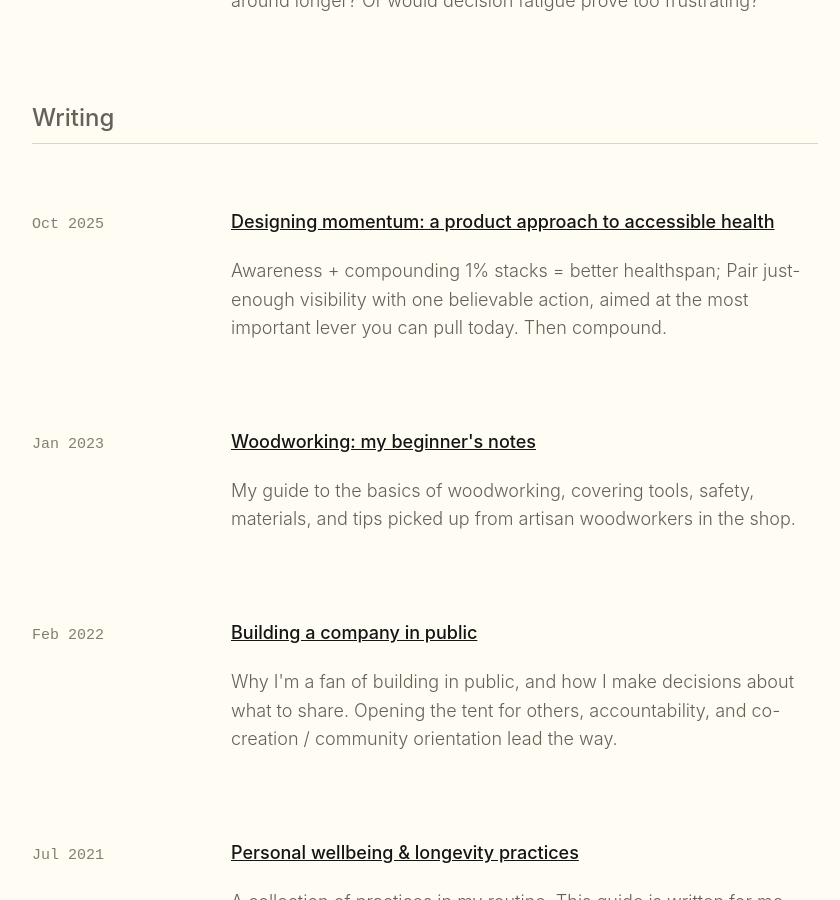
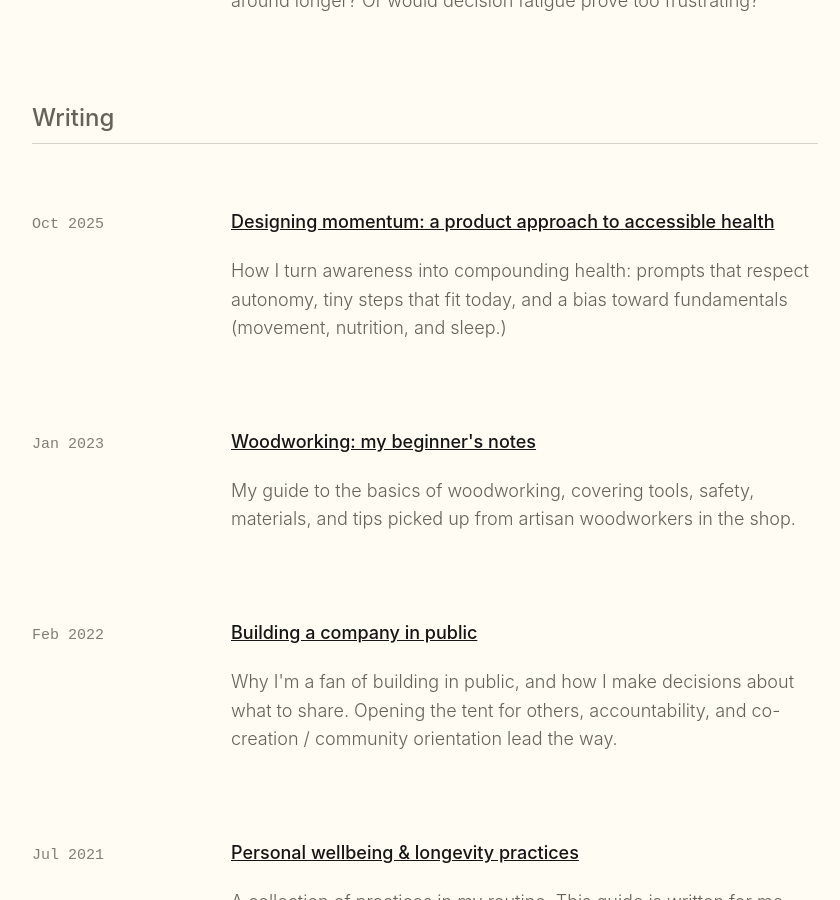
Before and after one commit to paulmederos/pm17, a Jekyll site: the page built from index.html, in a window 1280 px wide and 900 px high, scrolled down 2342 px. Shown: the whole window, without its empty margins (215-1055 px from the left). Built offline with Jekyll 4.4.1, drawn with Linux system fonts in a browser that asks for light colours; some web fonts are replaced.

Commit message:
updated teaser

```diff
--- a/_posts/2025-10-13-behavior-playbook.md
+++ b/_posts/2025-10-13-behavior-playbook.md
@@ -5,7 +5,7 @@ title: "Designing momentum: a product approach to accessible health"
 subtitle: "A product playbook for health & wellness software that actually changes behavior"
 date: 2025-10-13
 categories: journal
-teaser: "Awareness + compounding 1% stacks = better healthspan; Pair just-enough visibility with one believable action, aimed at the most important lever you can pull today. Then compound."
+teaser: "How I turn awareness into compounding health: prompts that respect autonomy, tiny steps that fit today, and a bias toward fundamentals (movement, nutrition, and sleep.)"
 ---
 
 ## A product playbook for health & wellness software that actually changes behavior
```
